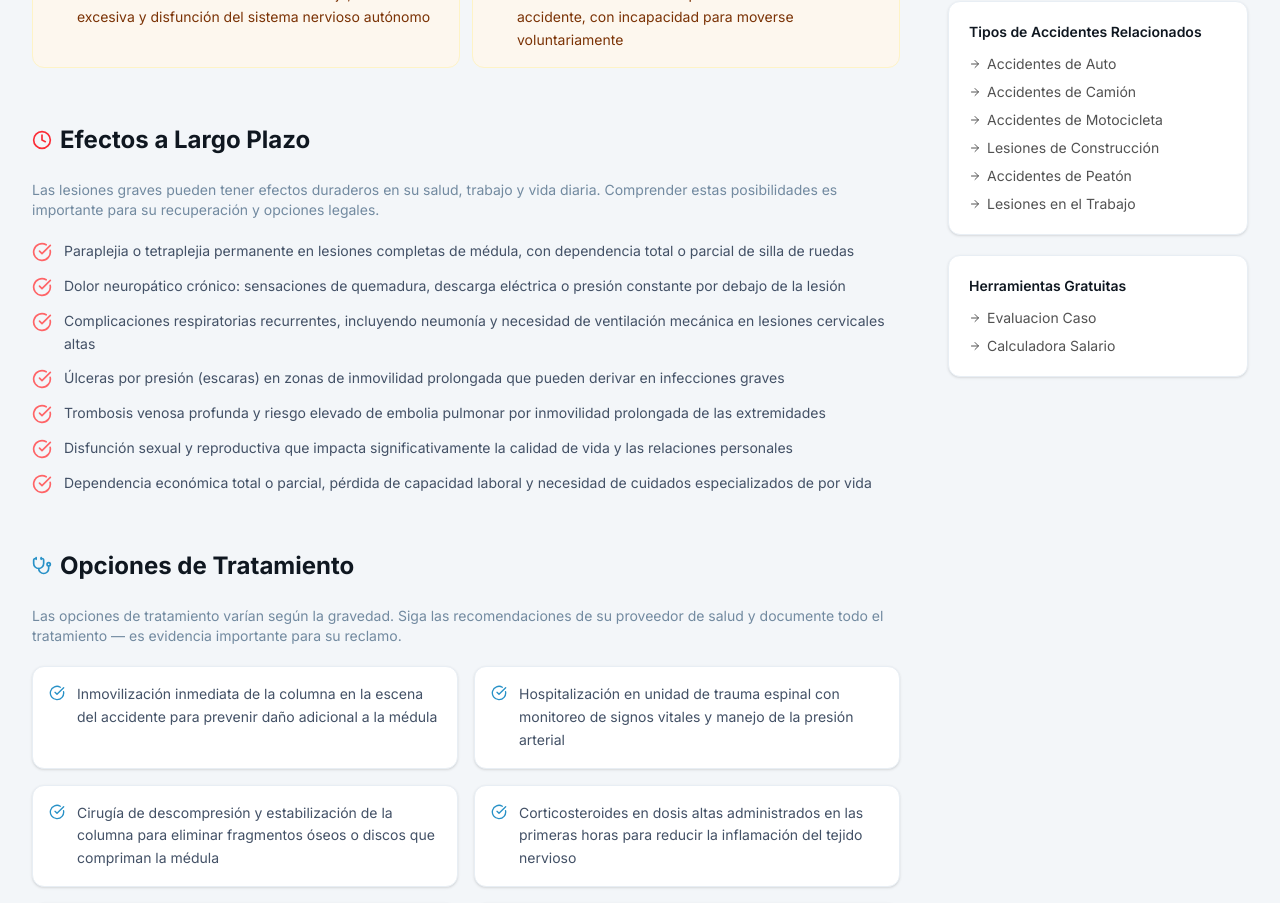
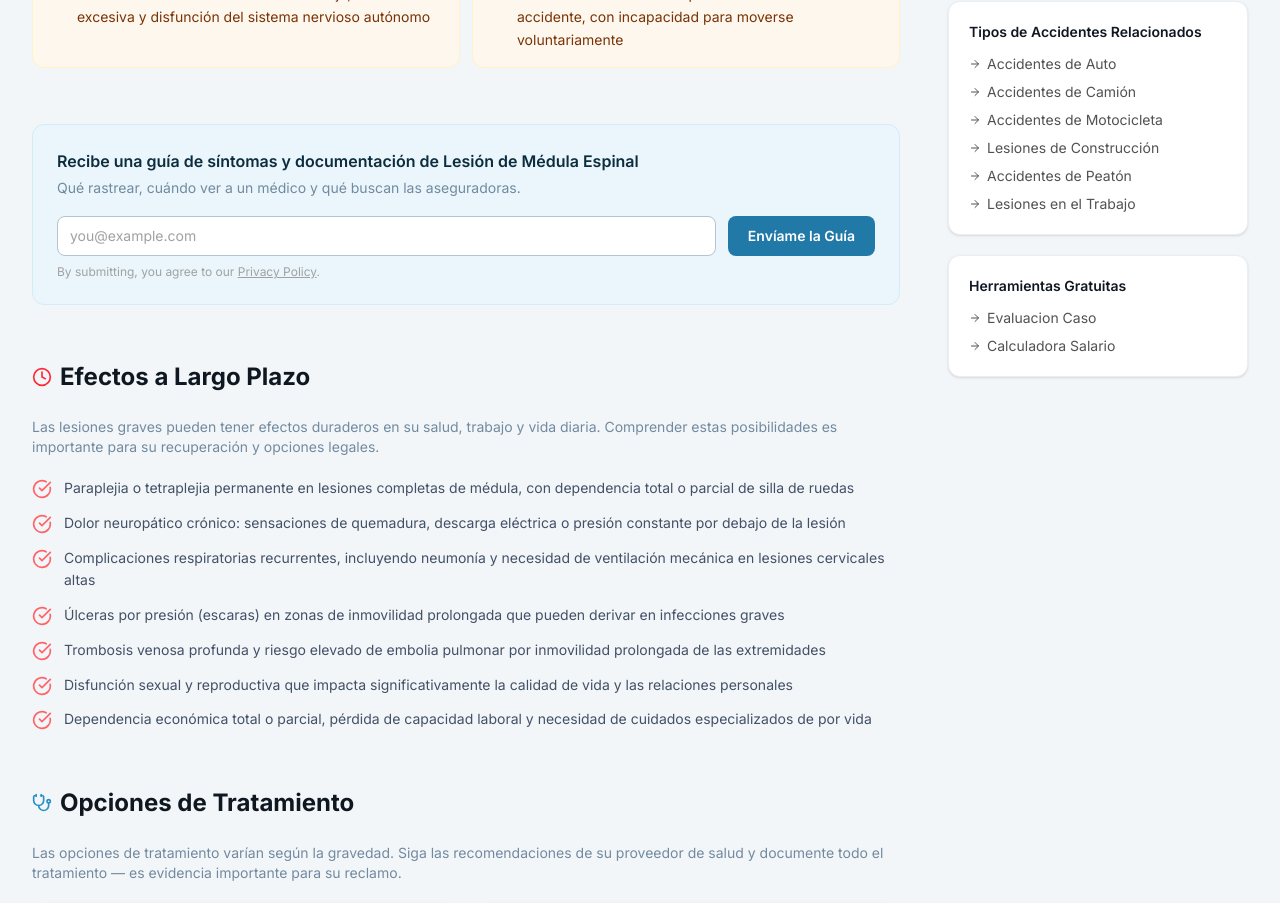
Before and after one commit to the-comet-companies/accident-path, a Next.js app: page /es/lesiones/columna in a window 1280 px wide. Shown: the part 1300-2203 px from the top of the page. Built offline with nearby package versions, Linux system fonts and the light colour scheme.

Commit message:
feat(lead): add email capture to EN + ES injury pages

```diff
--- a/app/(en)/injuries/[slug]/page.tsx
+++ b/app/(en)/injuries/[slug]/page.tsx
@@ -6,6 +6,7 @@ import type { InjuryType } from '@/types/injury'
 import { Breadcrumb } from '@/components/layout/Breadcrumb'
 import { CTAButton } from '@/components/ui/CTAButton'
 import { DisclaimerBanner } from '@/components/ui/DisclaimerBanner'
+import { PageLeadCapture } from '@/components/ui/PageLeadCapture'
 import { SchemaOrg } from '@/components/seo/SchemaOrg'
 import { buildMetaTags } from '@/components/seo/MetaTags'
 import { articleSchema, breadcrumbSchema } from '@/lib/seo'
@@ -128,6 +129,14 @@ export default async function InjuryDetailPage({
                   ))}
                 </ul>
               </section>
+
+              <PageLeadCapture
+                headline={`Get a ${injury.title} symptom & documentation guide`}
+                subtext="Know what to track, when to see a doctor, and what insurers look for."
+                buttonLabel="Email Me the Guide"
+                toolSlug="page-injury"
+                toolContext={{ injuryType: injury.title }}
+              />
 
               {/* Long-term effects */}
               <section aria-labelledby="effects-heading">
--- a/app/(es)/es/lesiones/[slug]/page.tsx
+++ b/app/(es)/es/lesiones/[slug]/page.tsx
@@ -6,6 +6,7 @@ import type { InjuryType } from '@/types/injury'
 import { Breadcrumb } from '@/components/layout/Breadcrumb'
 import { CTAButton } from '@/components/ui/CTAButton'
 import { DisclaimerBanner } from '@/components/ui/DisclaimerBanner'
+import { PageLeadCapture } from '@/components/ui/PageLeadCapture'
 import { SchemaOrg } from '@/components/seo/SchemaOrg'
 import { articleSchema, breadcrumbSchema } from '@/lib/seo'
 import { SLUG_MAP_ES, SLUG_MAP_EN, NAV_ACCIDENT_TYPES } from '@/i18n/config'
@@ -160,6 +161,14 @@ export default async function InjuryDetailPageES({
                   ))}
                 </ul>
               </section>
+
+              <PageLeadCapture
+                headline={`Recibe una guía de síntomas y documentación de ${injury.title}`}
+                subtext="Qué rastrear, cuándo ver a un médico y qué buscan las aseguradoras."
+                buttonLabel="Envíame la Guía"
+                toolSlug="page-injury-es"
+                toolContext={{ injuryType: injury.title }}
+              />
 
               {/* Long-term effects */}
               <section aria-labelledby="effects-heading">
```
